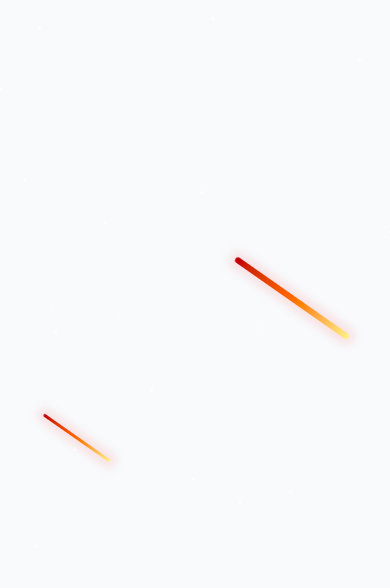
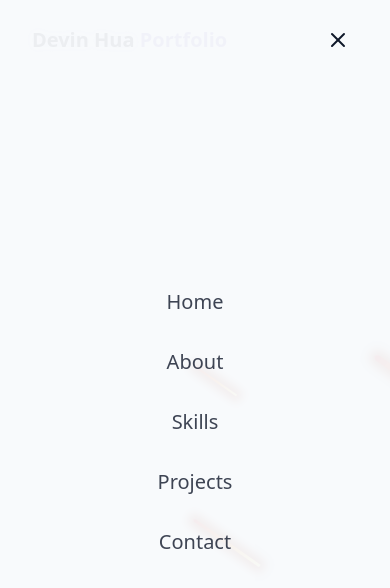
Before and after one commit to derpadev/portfolio, a React (Vite) app: page / in a window 390 px wide. Shown: the top 588 px of the page. Built offline with nearby package versions, Linux system fonts and the light colour scheme.

Commit message:
implemented navbar for Desktop and Mobile screens

```diff
--- /dev/null
+++ b/src/components/Navbar.jsx
@@ -0,0 +1,89 @@
+import { cn } from "@/lib/utils";
+import { Menu, X } from "lucide-react";
+import { useEffect, useState } from "react";
+
+const navItems = [
+  { name: "Home", href: "#hero" },
+  { name: "About", href: "#about" },
+  { name: "Skills", href: "#skills" },
+  { name: "Projects", href: "#projects" },
+  { name: "Contact", href: "#contact" },
+];
+
+export const Navbar = () => {
+  const [isScrolled, setIsScrolled] = useState(false);
+  const [isMenuOpen, setIsMenuOpen] = useState(true);
+
+  useEffect(() => {
+    const handleScroll = () => {
+      setIsScrolled(window.screenY > 10);
+    };
+
+    window.addEventListener("scroll", handleScroll);
+    return () => window.removeEventListener("scroll", handleScroll);
+  }, []);
+
+  return (
+    <nav
+      className={cn(
+        "fixed w-full z-40 transition-all duration-300",
+        isScrolled ? "py-3 bg-background/80 backdrop-blur-md shadow-xs" : "py-5"
+      )}
+    >
+      <div className="container flex items-center justify-between">
+        <a className="text-xl font-bold text-primary flex  items-center">
+          <span className="relative z-10">
+            <span className="text-glow text-foreground"> Devin Hua</span>{" "}
+            Portfolio
+          </span>
+        </a>
+
+        {/* desktop nav */}
+        <div className="hidden md:flex space-x-8">
+          {navItems.map((item, key) => (
+            <a
+              key={key}
+              href={item.href}
+              className="text-foreground/80 hover:text-primary transition-color duration-300"
+            >
+              {item.name}
+            </a>
+          ))}
+        </div>
+
+        {/* mobile nav */}
+
+        <button
+          onClick={() => setIsMenuOpen((prev) => !prev)}
+          className="md:hidden p-2 text-foreground z-50"
+          aria-label={isMenuOpen ? "Close Menu" : "Open Menu"}
+        >
+          {isMenuOpen ? <X size={24} /> : <Menu size={24} />}{" "}
+        </button>
+
+        <div
+          className={cn(
+            "fixed inset-0 bg-background/95 backdroup-blur-md z-40 flex flex-col items-center justify-center",
+            "transition-all duration-300 md:hidden",
+            isMenuOpen
+              ? "opacity-100 pointer-events-auto"
+              : "opacity-0 pointer-events-none"
+          )}
+        >
+          <div className="flex flex-col space-y-8 text-xl">
+            {navItems.map((item, key) => (
+              <a
+                key={key}
+                href={item.href}
+                className="text-foreground/80 hover:text-primary transition-color duration-300"
+                onClick={() => setIsMenuOpen(false)}
+              >
+                {item.name}
+              </a>
+            ))}
+          </div>
+        </div>
+      </div>
+    </nav>
+  );
+};
--- a/src/components/StarBackground.jsx
+++ b/src/components/StarBackground.jsx
@@ -4,7 +4,6 @@
 
 export const StarBackground = () => {
 
-        // Stars
         const [stars, setStars] = useState([]);
         const [meteor, setMeteor] = useState([]);
 
@@ -12,6 +11,7 @@
             generateStars();
             generateMeteor();
 
+            // handle different screen sizes
             const handleResize = () => {
                 generateStars();
             };
--- a/src/index.css
+++ b/src/index.css
@@ -153,7 +153,7 @@
 
 @utility meteor {
   @apply absolute bg-linear-to-r from-yellow-200 via-orange-500 to-red-700 rounded-full;
-  box-shadow: 0 0 10px 5px rgba(251, 183, 183, 0.4);
+  box-shadow: 0 0 10px 5px rgba(151, 33, 0, 1);
 }
 
 #root {
--- a/src/pages/Home.jsx
+++ b/src/pages/Home.jsx
@@ -1,3 +1,4 @@
+import { Navbar } from "../components/NavBar";
 import { StarBackground } from "../components/StarBackground";
 import { ThemeToggle } from "../components/ThemeToggle";
 
@@ -10,7 +11,7 @@
         {/* Background Effects*/}
             <StarBackground />
         {/* Nav Bar */}
-
+            <Navbar />
         {/* Main Content */}
 
         {/* Footer */}
```
